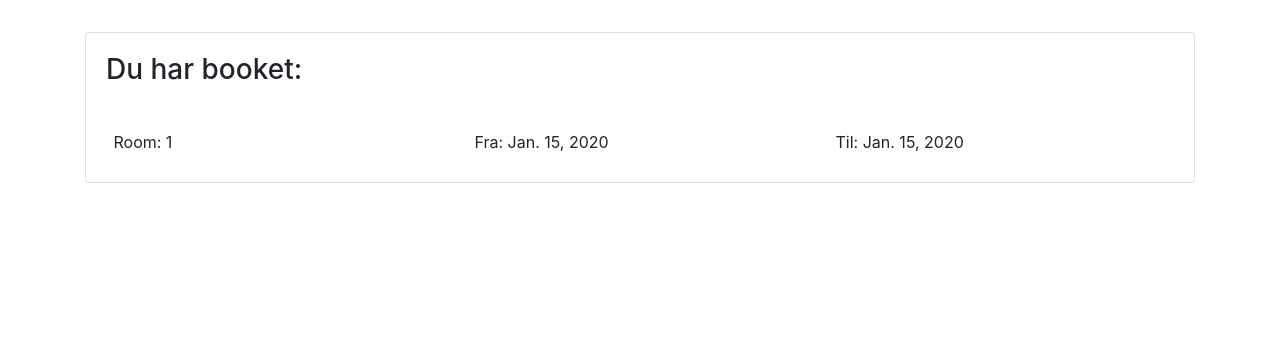
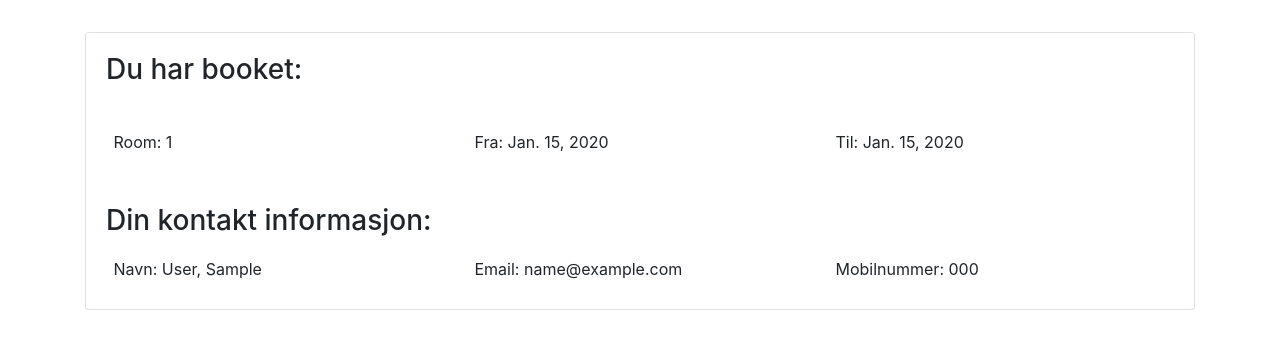
Before and after one commit to JulieHM/hotell_booking, a Django app: page /booking/minside/ in a window 1280 px wide. Shown: the part 286-635 px from the top of the page. Run offline with Django 3.2, Linux system fonts and the light colour scheme; a user stored in the database is signed in; tables that the repository leaves empty hold one stand-in row (values such as "Sample post"); some libraries are stand-ins or nearby versions.

Commit message:
Add contact info to minside

```diff
--- a/fancyhotel/booking/templates/booking/minside.html
+++ b/fancyhotel/booking/templates/booking/minside.html
@@ -27,6 +27,23 @@
                 </div>
             </div>
             {% endfor %}
+
+            <h3 style="margin-top: 4%;" class="card-title">Din kontakt informasjon: </h3>
+
+            {% for personal_info in info %}
+                <div class="row" style="padding: 0.7%;">
+                    <div class="col-sm">
+                        Navn: {{ personal_info.get_full_name }}
+                    </div>
+                    <div class="col-sm">
+                        Email: {{ personal_info.email }}
+                    </div>
+                    <div class="col-sm">
+                        Mobilnummer: {{ personal_info.phone_number }}
+                    </div>
+                </div>
+            {% endfor %}
+
             </div>
         </div>
     </div>
--- a/fancyhotel/booking/views.py
+++ b/fancyhotel/booking/views.py
@@ -9,6 +9,8 @@ from django.contrib.auth import authenticate, login, logout
 from datetime import date, datetime
 from django.core.mail import send_mail
 from django.conf import settings
+
+from users.models import CustomUser
 
 
 def index(request):
@@ -157,7 +159,9 @@ def booking_overview(request):
     if request.user.is_authenticated:
         current_user = request.user
         booking = Booking.objects.filter(email = current_user.email)
+        personal_info = CustomUser.objects.filter(email = current_user.email)
         context = {
+        'info': personal_info,
         'bookings': booking
         }
     else:
```
